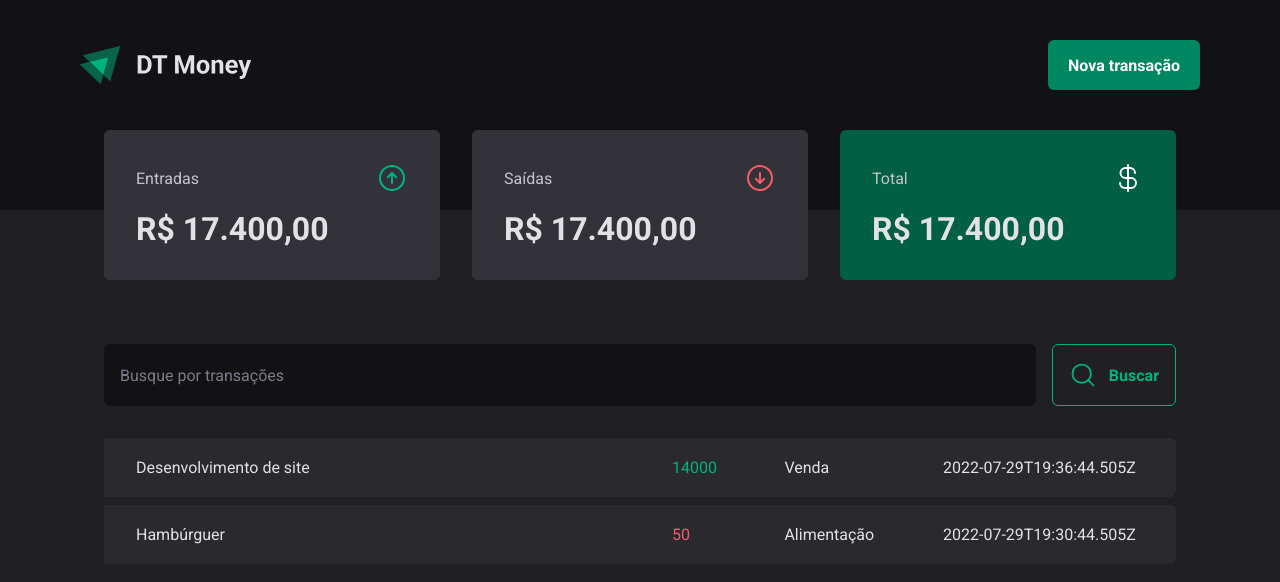
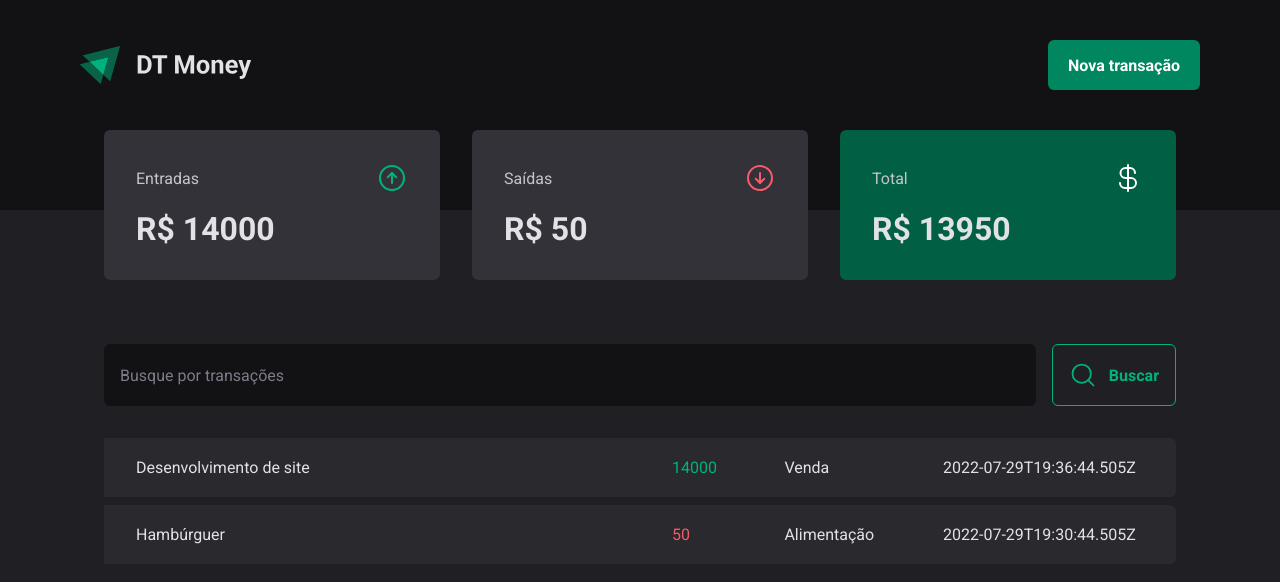
Before and after one commit to naelstudytable/rs-ignite-reactjs, a React (Vite) app in the folder projeto03/: page / in a window 1280 px wide. Shown: the top 582 px of the page. Built offline with nearby package versions, Linux system fonts and the light colour scheme; data requests are answered from the project's data file.

Commit message:
build(projeto03|Conexão com a API): Calculando resumo de transações

```diff
--- a/projeto03/src/components/Summary/index.tsx
+++ b/projeto03/src/components/Summary/index.tsx
@@ -7,6 +7,18 @@
 export function Summary() {
     const { transactions } = useContext(TransactionsContext)
 
+    const summary = transactions.reduce((acc, transaction) => {
+        if (transaction.type === "income") {
+            acc.income += transaction.price
+            acc.total += transaction.price
+        } else {
+            acc.outcome += transaction.price
+            acc.total -= transaction.price
+        }
+
+        return acc
+    }, { income: 0, outcome: 0, total: 0 })
+
     return (
         <SummaryContainer>
             <SummaryCard>
@@ -15,7 +27,7 @@
                     <ArrowCircleUp size={32} color="#00b37e" />
                 </header>
 
-                <strong>R$ 17.400,00</strong>
+                <strong>R$ {summary.income}</strong>
             </SummaryCard>
 
             <SummaryCard>
@@ -24,7 +36,7 @@
                     <ArrowCircleDown size={32} color="#f75a68" />
                 </header>
 
-                <strong>R$ 17.400,00</strong>
+                <strong>R$ {summary.outcome}</strong>
             </SummaryCard>
 
             <SummaryCard variant="green">
@@ -33,7 +45,7 @@
                     <CurrencyDollar size={32} color="#fff" />
                 </header>
 
-                <strong>R$ 17.400,00</strong>
+                <strong>R$ {summary.total}</strong>
             </SummaryCard>
         </SummaryContainer>
     )
```
